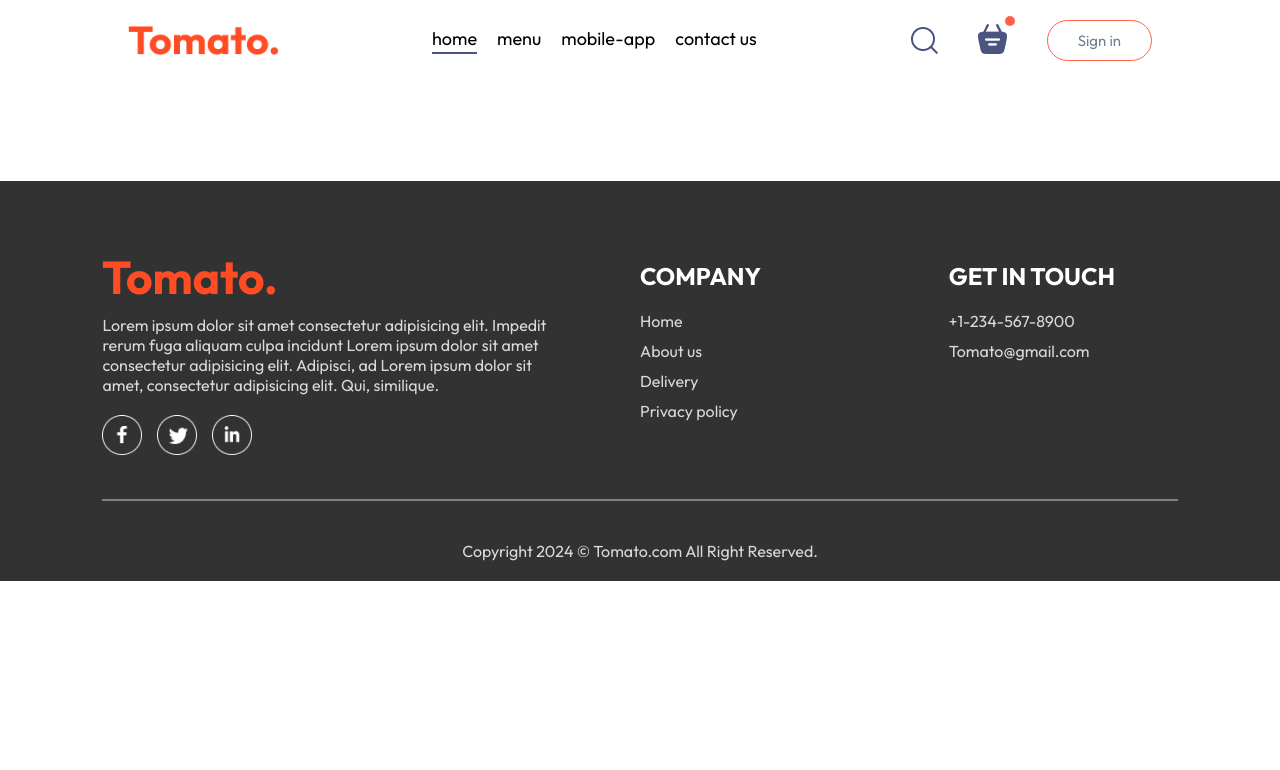
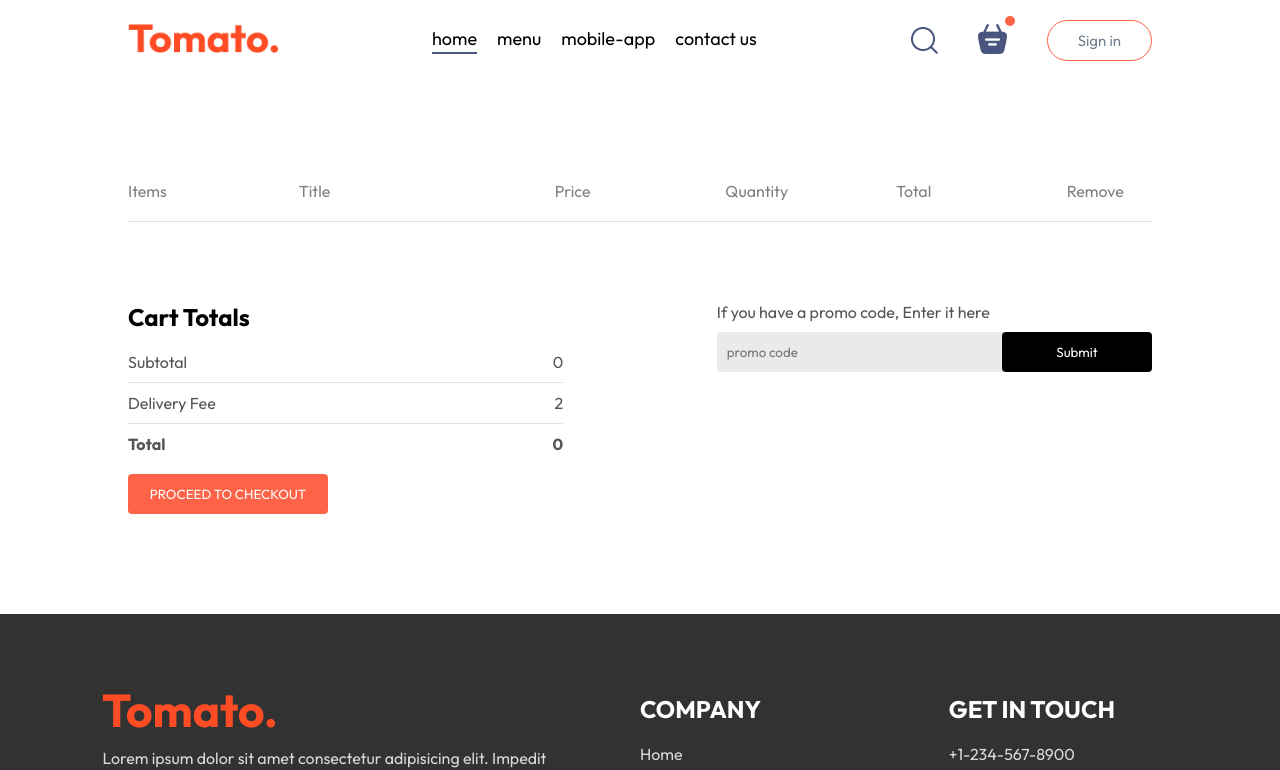
Before and after one commit to Joyrup-singh/Food-del, a React app in the folder frontend/: page /cart in a window 1280 px wide. Shown: the top 770 px of the page. Built offline with nearby package versions, Linux system fonts and the light colour scheme; the HTML template or start-up script is replaced by a standard one.

Commit message:
Added design For Cart Section

```diff
--- a/frontend/src/components/Navbar/Navbar.jsx
+++ b/frontend/src/components/Navbar/Navbar.jsx
@@ -8,7 +8,7 @@
 
   return (
     <div className="navbar">
-        <img src={assets.logo} alt="" className='logo' />
+        <Link to='/'><img src={assets.logo} alt="" className='logo' /></Link>
         <ul className="navbar-menu">
             <Link to='/' onClick={()=>setMenu("home")} className={menu==="home"?"active":""}>home</Link>
             <a href='#explore-menu' onClick={()=>setMenu("menu")} className={menu==="menu"?"active":""}>menu</a>
@@ -18,7 +18,7 @@
         <div className="navbar-right">
             <img src={assets.search_icon} alt="" />
             <div className="navbar-search-icon">
-                <img src={assets.basket_icon} alt="" />
+                <Link to='/cart'><img src={assets.basket_icon} alt="" /></Link>
                 <div className="dot"></div>
             </div>
             <button onClick={()=>setShowLogin(true)}>Sign in</button>
--- a/frontend/src/pages/Cart/Cart.css
+++ b/frontend/src/pages/Cart/Cart.css
@@ -0,0 +1,83 @@
+.cart{
+    margin-top: 100px;
+}
+.cart-items-title{
+    display: grid;
+    grid-template-columns: 1fr 1.5fr 1fr 1fr 1fr 0.5fr;
+    align-items: center;
+    color: grey;
+    font-size: max(1vw 12px);
+}
+.cart-items-item{
+    margin: 10px 0px;
+    color: black;
+}
+.cart-items-item img{
+    width: 50px;
+}
+.cart hr{
+    height: 1px;
+    background-color: #e2e2e2;
+    border: none;
+}
+.cart-items-item .cross{
+    cursor: pointer;
+}
+.cart-bottom{
+    margin-top: 80px;
+    display: flex;
+    justify-content: space-between;
+    gap: max(12vw,20px);
+}
+.cart-total{
+    flex: 1;
+    display: flex;
+    flex-direction: column;
+    gap: 20px;
+}
+.cart-total-details{
+    display: flex;
+    justify-content: space-between;
+    color: #555;
+}
+.cart-total hr{
+    margin: 10px 0px;
+}
+.cart-total button{
+    border: none;
+    color: white;
+    background-color: tomato;
+    width: max(15vw,200px);
+    padding: 12px 0px;
+    border-radius: 4px;
+    cursor: pointer;
+}
+.cart-promocode{
+    flex: 1;
+}
+.cart-promocode p{
+    color: #555;
+}
+.cart-promocode-input{
+    margin-top: 10px;
+    display: flex;
+    justify-content: space-between;
+    align-items: center;
+    background-color: #eaeaea;
+    border-radius: 4px;
+}
+.cart-promocode-input input{
+    background: transparent;
+    border: none;
+    outline: none;
+    padding-left: 10px;
+}
+.cart-promocode-input button{
+    width: max(10vw,150px);
+    padding: 12px 5px;
+    border: none;
+    color: white;
+    border-radius: 4px;
+    background-color: black;
+    cursor: pointer;
+}
--- a/frontend/src/pages/Cart/Cart.jsx
+++ b/frontend/src/pages/Cart/Cart.jsx
@@ -1,12 +1,74 @@
-import React from 'react'
-import './Cart.css'
+import React, { useContext } from "react";
+import "./Cart.css";
+import { StoreContext } from "../../context/StoreContext";
 
 const Cart = () => {
+  const { cartItems, food_list, removeFromCart } = useContext(StoreContext);
+
   return (
-    <div>
+    <div className="cart">
+      <div className="cart-items">
+        <div className="cart-items-title">
+          <p>Items</p>
+          <p>Title</p>
+          <p>Price</p>
+          <p>Quantity</p>
+          <p>Total</p>
+          <p>Remove</p>
+        </div>
+        <br />
+        <hr />
+        {food_list.map((item, index) => {
+          if (cartItems[item._id] > 0) {
+            return (
+              <div>
+                <div className="cart-items-title cart-items-item">
+                  <img src={item.image} alt="" />
+                  <p>{item.name}</p>
+                  <p>${item.price}</p>
+                  <p>{cartItems[item._id]}</p>
+                  <p>${item.price * cartItems[item._id]}</p>
+                  <p onClick={()=>removeFromCart(item._id)} className="cross">x</p>
+                </div>
+                <hr />
+              </div>
+            );
+          }
+        })}
+      </div>
+      <div className="cart-bottom">
+        <div className="cart-total">
+          <h2>Cart Totals</h2>
+          <div>
+            <div className="cart-total-details">
+                <p>Subtotal</p>
+                <p>{0}</p>
+            </div>
+            <hr />
+            <div className="cart-total-details">
+                <p>Delivery Fee</p>
+                <p>{2}</p>
+            </div>
+            <hr />
+            <div className="cart-total-details">
+                <b>Total</b>
+                <b>{0}</b>
+            </div>
+          </div>
+          <button>PROCEED TO CHECKOUT</button>
+        </div>
+        <div className="cart-promocode">
+          <div>
+            <p>If you have a promo code, Enter it here</p>
+            <div className="cart-promocode-input">
+              <input type="text" placeholder="promo code" />
+              <button>Submit</button>
+            </div>
+          </div>
+        </div>
+      </div>
+    </div>
+  );
+};
 
-    </div>
-  )
-}
-
-export default Cart
+export default Cart;
```
